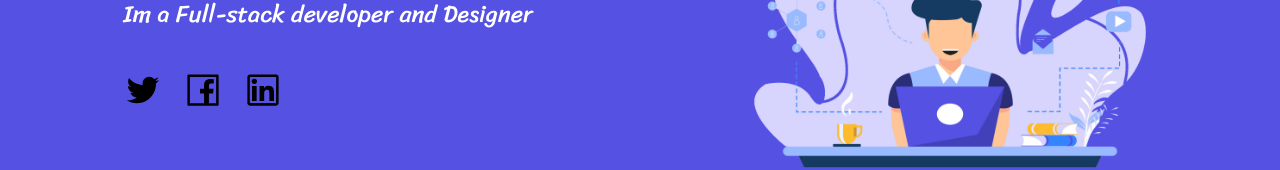
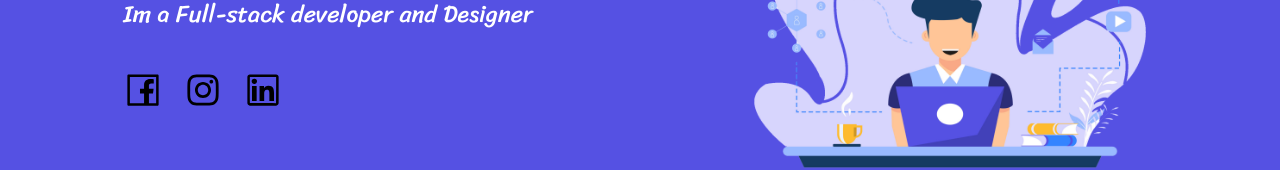
Before and after one commit to Rithish-25/portfolio, a React (Create React App) app: page / in a window 1280 px wide. Shown: the part 290-460 px from the top of the page. Built offline with nearby package versions, Linux system fonts and the light colour scheme.

Commit message:
portfolio

```diff
--- a/package.json
+++ b/package.json
@@ -8,6 +8,7 @@
     "@testing-library/jest-dom": "^6.6.3",
     "@testing-library/react": "^16.2.0",
     "@testing-library/user-event": "^13.5.0",
+    "framer-motion": "^12.16.0",
     "react": "^19.1.0",
     "react-dom": "^19.1.0",
     "react-icons": "^5.5.0",
--- a/src/components/Hero.js
+++ b/src/components/Hero.js
@@ -1,13 +1,13 @@
 import HeroImg from '../assets/hero.png';
 import RithishImg from '../assets/rithish.jpg';
-import { AiOutlineTwitter, AiOutlineFacebook, AiOutlineLinkedin } from "react-icons/ai";
+import { AiOutlineFacebook, AiOutlineInstagram, AiOutlineLinkedin } from "react-icons/ai";
 
 export default function Hero() {
     const config  = {
         subtitle: 'Im a Full-stack developer and Designer',
         social: {
-            twitter: '',
             facebook: '',
+            instagram: '',
             linkedin: 'https://www.linkedin.com/in/rithish-r-593452330/'
         }
     }
@@ -20,8 +20,8 @@ export default function Hero() {
                     <p className='text-2xl'>{config.subtitle}</p>
                 </h1>
                 <div className='flex py-10'>
-                    <a href={config.social.twitter} className='pr-5 hover:text-white'><AiOutlineTwitter size={40} /></a>
-                    <a href={config.social.facebook} className='pr-5 hover:text-white'><AiOutlineFacebook size={40}/></a>
+                    <a href={config.social.facebook} className='pr-5 hover:text-white'><AiOutlineFacebook size={40} /></a>
+                    <a href={config.social.instagram} className='pr-5 hover:text-white'><AiOutlineInstagram size={40}/></a>
                     <a href={config.social.linkedin} className='hover:text-white'><AiOutlineLinkedin size={40}/></a>
                 </div>
                 {/* Mobile-only BIG profile image */}
```
Also changed, not shown: firebase.json (added), 2 other files (tests, documents, lock files or other folders).
